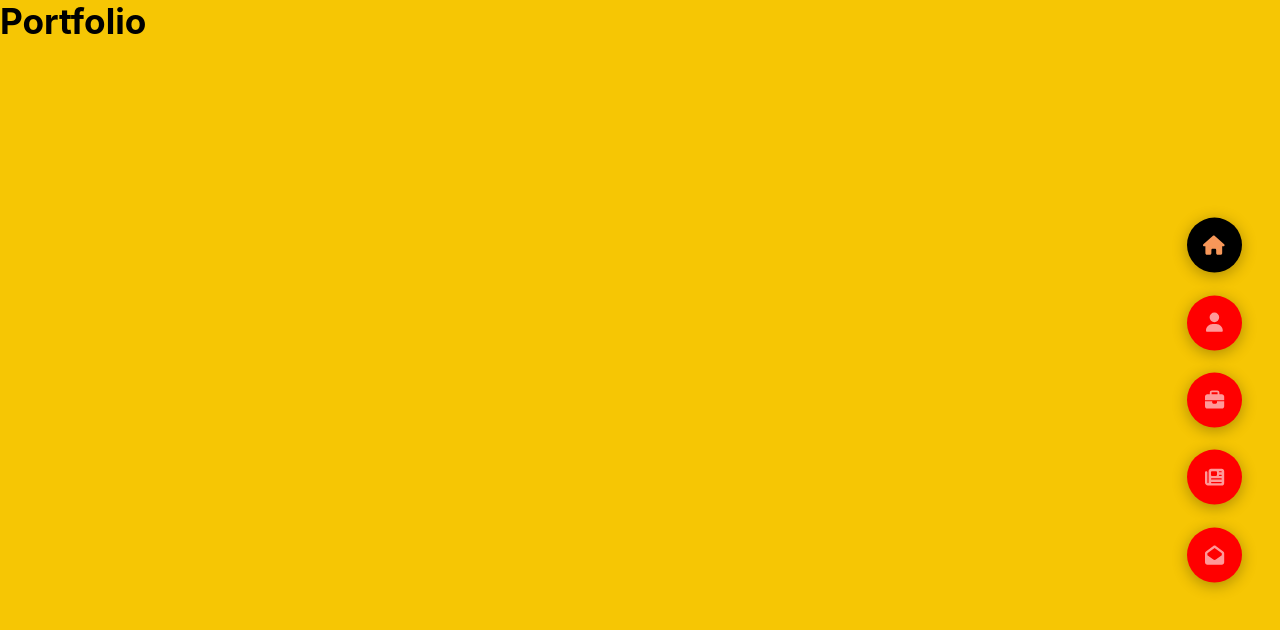
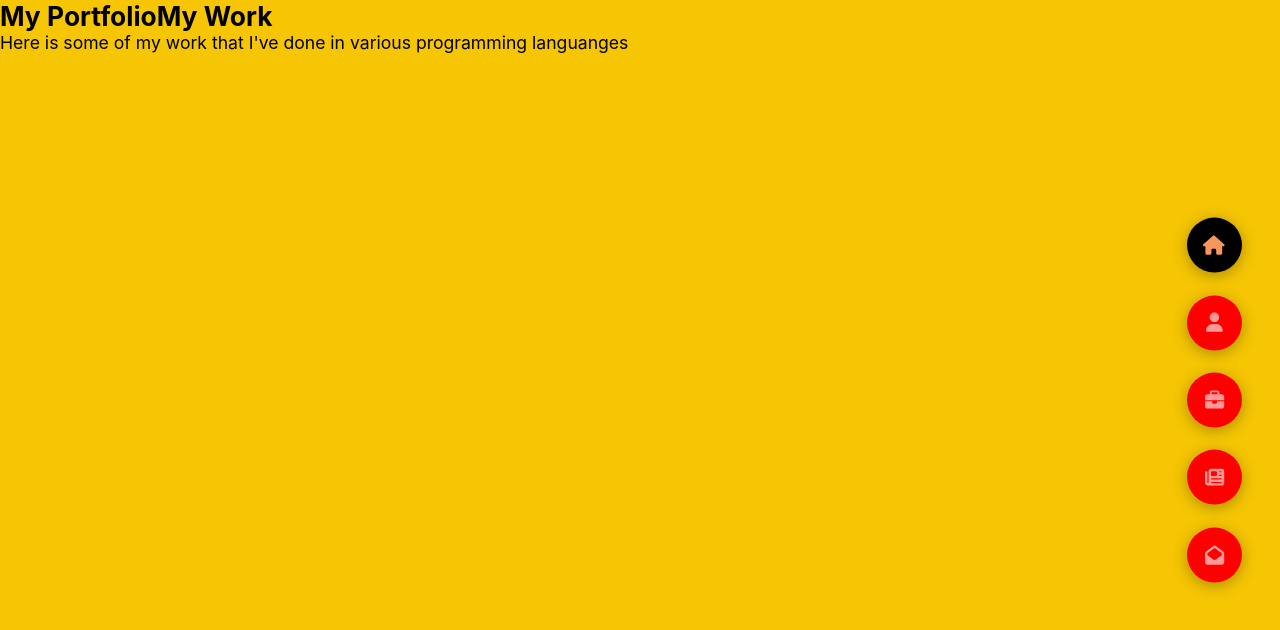
Before and after one commit to Periza/react-portfolio, a React (Create React App) app: page /portfolio in a window 1280 px wide. Shown: the top 630 px of the page. Built offline with nearby package versions, Linux system fonts and the light colour scheme.

Commit message:
started with portfolio

```diff
--- a/src/components/Blog.jsx
+++ b/src/components/Blog.jsx
@@ -4,7 +4,7 @@ function Blog() {
   return (
     <React.Fragment>
       <div className="blog">
-        <img src={require("../img/cat_programmer.jpeg")} alt="" />
+        <img src={require("../img/cat_programmer.jpg")} alt="" />
         <div className="blog-text">
           <h4>How to Create Your Own Website</h4>
           <p>
--- a/src/components/Header.jsx
+++ b/src/components/Header.jsx
@@ -15,7 +15,7 @@ function Header() {
           <div className="left-header">
             <div className="h-shape"></div>
             <div className="image">
-              <img src={require("../img/manul.jpg")} alt="manul" />
+              <img src={require("../img/manul.jpeg")} alt="manul" />
             </div>
           </div>
           <div className="right-header">
--- a/src/components/Portfolio.jsx
+++ b/src/components/Portfolio.jsx
@@ -2,7 +2,19 @@ import React from 'react';
 
 function Portfolio() {
     return <React.Fragment>
-        <h1>Portfolio</h1>
+        <section class="portfolio" id="portfolio">
+            <div className="main-title">
+                <h2>My <span>Portfolio</span><span class="bg-text">My Work</span></h2>
+            </div>
+            <p className="port-text">
+                Here is some of my work that I've done in various programming languanges
+            </p>
+            <div className="portfolios">
+                <div className="portfolio-item">
+
+                </div>
+            </div>
+        </section>
     </React.Fragment>
 }
 
```
Also changed, not shown: src/components/Project.jsx (added, +7 -0 lines), src/components/ProjectList.jsx (added, +7 -0 lines).
